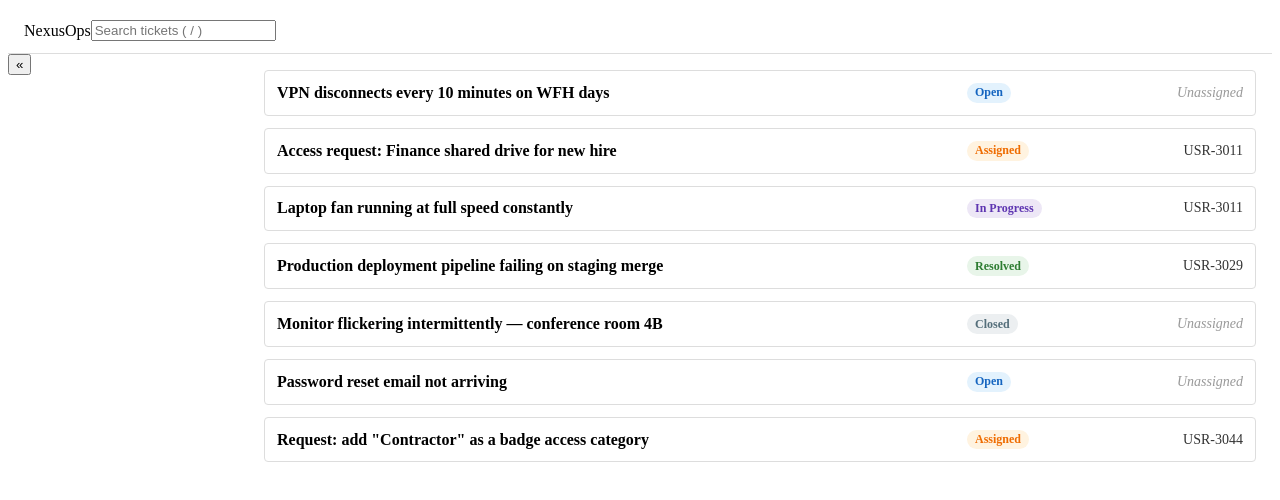
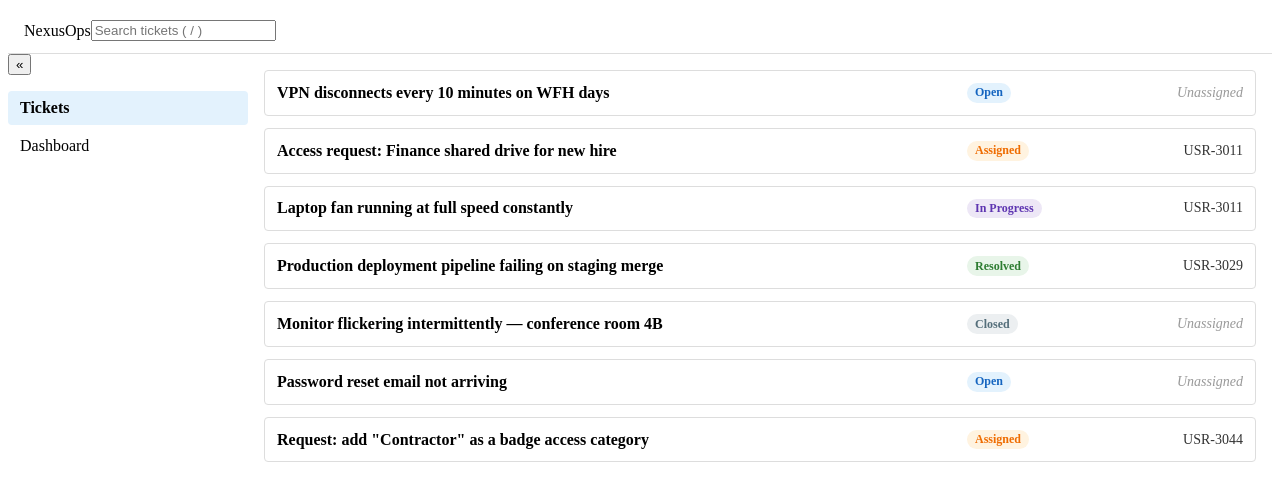
Before and after one commit to SaurabhaArya0501/nexusops, an Angular app: page /tickets in a window 1280 px wide. Shown: the top 500 px of the page. Built offline with nearby package versions, Linux system fonts and the light colour scheme.

Commit message:
feat(sidebar): add navigation links with active-route highlighting

```diff
--- a/src/app/layout/sidebar/sidebar.html
+++ b/src/app/layout/sidebar/sidebar.html
@@ -7,5 +7,18 @@
   >
     {{ collapsed() ? '»' : '«' }}
   </button>
-  <!-- nav links land here -->
+  @if (!collapsed()) {
+    <ul class="sidebar__links">
+      <li>
+        <a routerLink="/tickets" routerLinkActive="sidebar__link--active" class="sidebar__link"
+          >Tickets</a
+        >
+      </li>
+      <li>
+        <a routerLink="/dashboard" routerLinkActive="sidebar__link--active" class="sidebar__link"
+          >Dashboard</a
+        >
+      </li>
+    </ul>
+  }
 </nav>
--- a/src/app/layout/sidebar/sidebar.scss
+++ b/src/app/layout/sidebar/sidebar.scss
@@ -19,3 +19,36 @@
   outline: 2px solid #1565c0;
   outline-offset: 2px;
 }
+
+.sidebar__link--active {
+  background-color: #e3f2fd;
+  color: #1565c0;
+  font-weight: 600;
+}
+
+.sidebar__links {
+  list-style: none;
+  margin: 1rem 0 0;
+  padding: 0;
+  display: flex;
+  flex-direction: column;
+  gap: 0.25rem;
+}
+
+.sidebar__link {
+  display: block;
+  padding: 0.5rem 0.75rem;
+  border-radius: 4px;
+  text-decoration: none;
+  color: inherit;
+  transition: background-color 0.15s ease;
+}
+
+.sidebar__link:hover {
+  background-color: #f0f0f0;
+}
+
+.sidebar__link:focus-visible {
+  outline: 2px solid #1565c0;
+  outline-offset: 2px;
+}
--- a/src/app/layout/sidebar/sidebar.ts
+++ b/src/app/layout/sidebar/sidebar.ts
@@ -1,8 +1,9 @@
 import { Component, model } from '@angular/core';
+import { RouterLink, RouterLinkActive } from '@angular/router';
 
 @Component({
   selector: 'app-sidebar',
-  imports: [],
+  imports: [RouterLink, RouterLinkActive],
   templateUrl: './sidebar.html',
   styleUrl: './sidebar.scss',
 })
```
